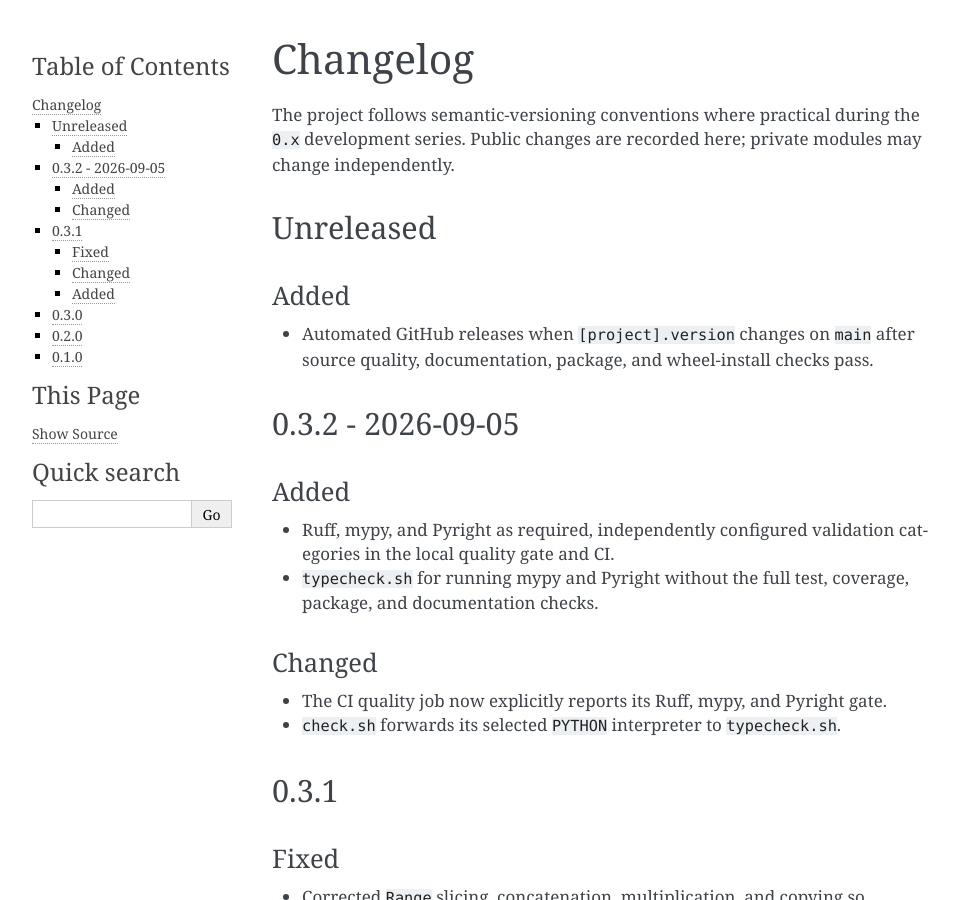
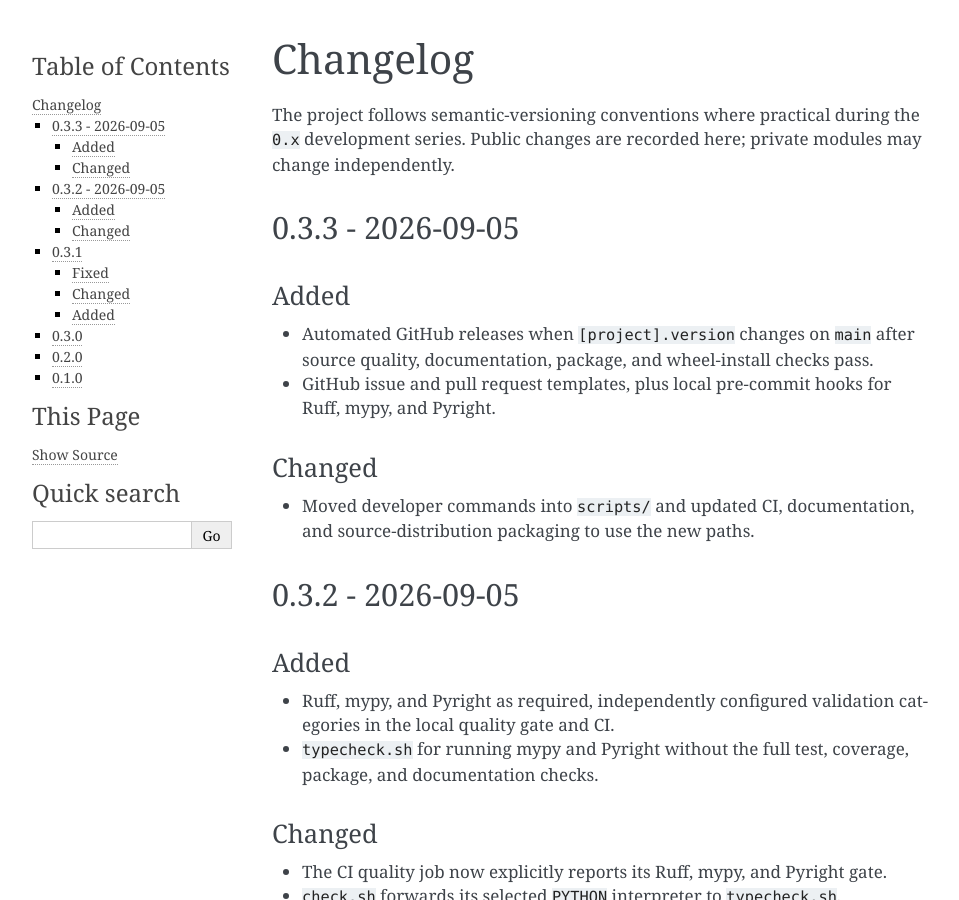
Before and after one commit to TheUltimateOrion/RangesLib, a Sphinx documentation site: the page built from docs/changelog.md, in a window 1280 px wide and 900 px high. Shown: the whole window, without its empty margins (148-1107 px from the left). Built offline with Sphinx 7.4.7, drawn with Linux system fonts in a browser that asks for light colours.

Commit message:
feat: Update version to 0.3.3 and document changes in changelog

```diff
--- a/docs/changelog.md
+++ b/docs/changelog.md
@@ -4,12 +4,19 @@ The project follows semantic-versioning conventions where practical during the
 `0.x` development series. Public changes are recorded here; private modules may
 change independently.
 
-## Unreleased
+## 0.3.3 - 2026-09-05
 
 ### Added
 
 - Automated GitHub releases when `[project].version` changes on `main` after
   source quality, documentation, package, and wheel-install checks pass.
+- GitHub issue and pull request templates, plus local pre-commit hooks for
+  Ruff, mypy, and Pyright.
+
+### Changed
+
+- Moved developer commands into `scripts/` and updated CI, documentation, and
+  source-distribution packaging to use the new paths.
 
 ## 0.3.2 - 2026-09-05
 
--- a/pyproject.toml
+++ b/pyproject.toml
@@ -4,7 +4,7 @@ build-backend = "setuptools.build_meta"
 
 [project]
 name = "rangeslib"
-version = "0.3.2"
+version = "0.3.3"
 description = "Composable, typed Python ranges and iterable adaptors"
 readme = "README.md"
 license = "MIT"
```
